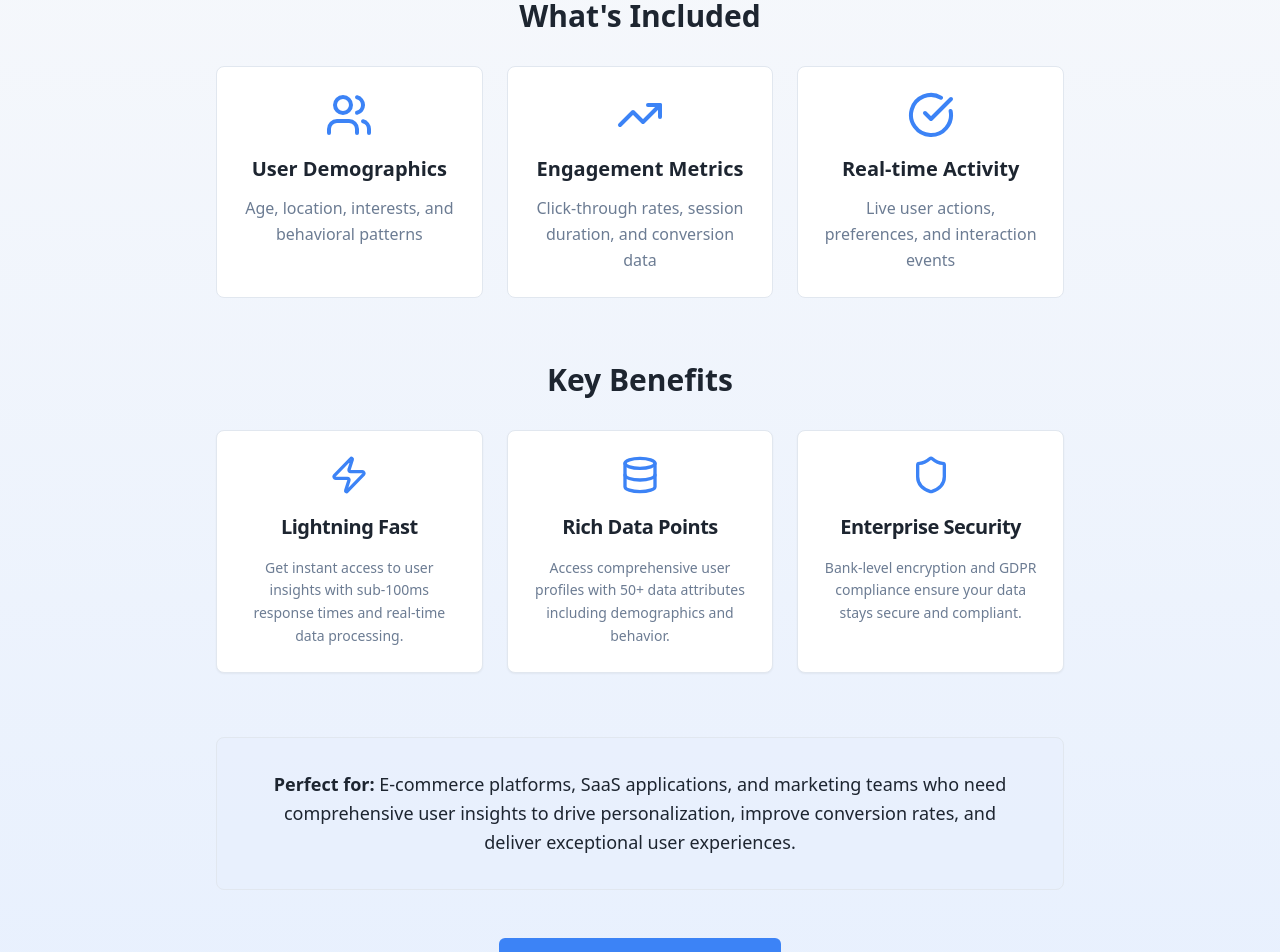
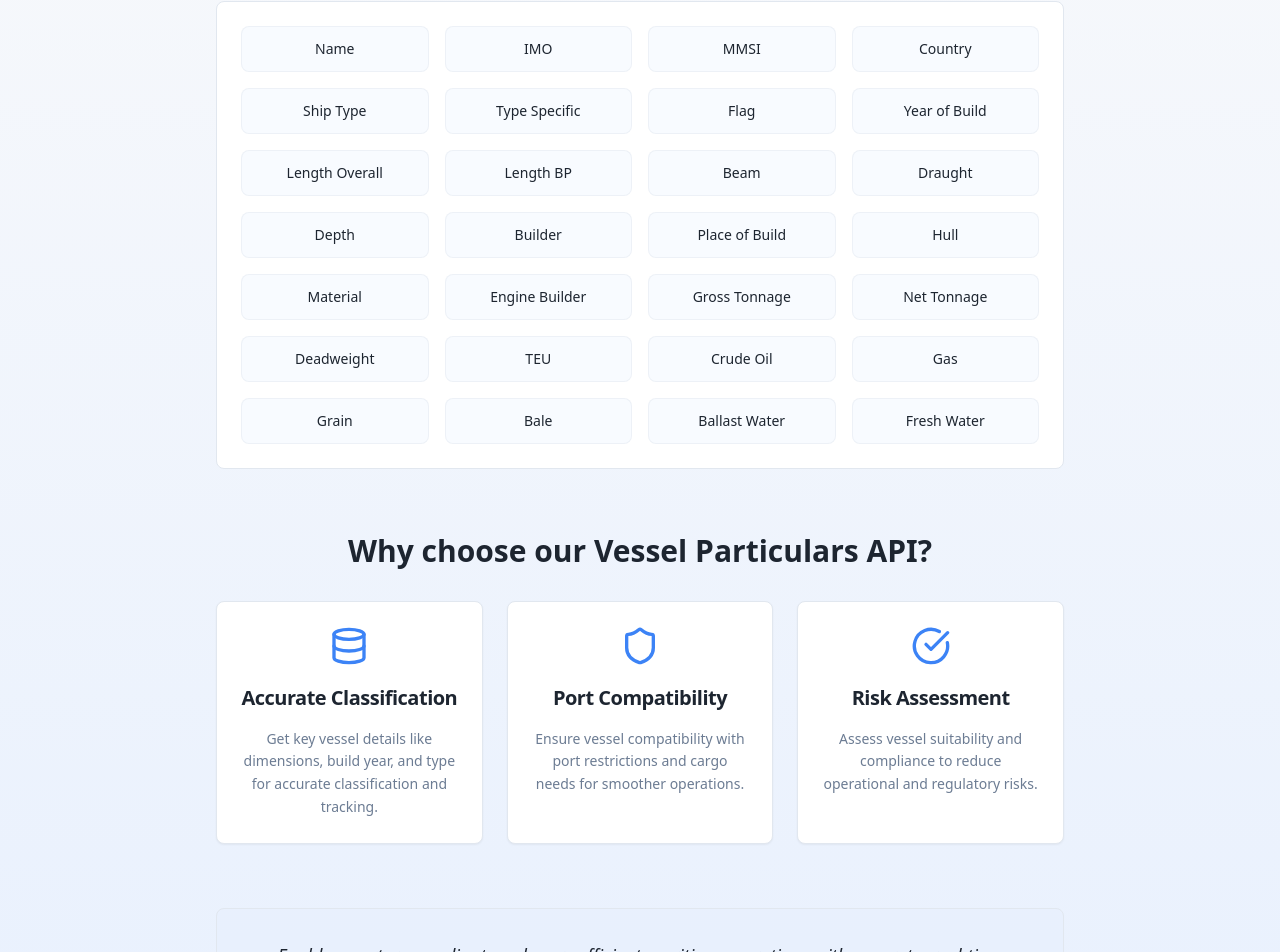
Before and after one commit to viktorcoder123/endpoint-overview-compass, a React (Vite) app: page / in a window 1280 px wide. Shown: the part 312-1264 px from the top of the page. Built offline with nearby package versions, Linux system fonts and the light colour scheme.

Commit message:
Add API endpoint documentation
Implement API endpoint documentation based on provided data.

```diff
--- a/src/pages/Index.tsx
+++ b/src/pages/Index.tsx
@@ -4,38 +4,27 @@ import { Database, Zap, Shield, ArrowRight, CheckCircle, TrendingUp, Users } fro
 
 const Index = () => {
   const dataPoints = [
-    {
-      icon: Users,
-      title: "User Demographics",
-      description: "Age, location, interests, and behavioral patterns"
-    },
-    {
-      icon: TrendingUp,
-      title: "Engagement Metrics",
-      description: "Click-through rates, session duration, and conversion data"
-    },
-    {
-      icon: CheckCircle,
-      title: "Real-time Activity",
-      description: "Live user actions, preferences, and interaction events"
-    }
+    "Name", "IMO", "MMSI", "Country", "Ship Type", "Type Specific", "Flag", "Year of Build",
+    "Length Overall", "Length BP", "Beam", "Draught", "Depth", "Builder", "Place of Build",
+    "Hull", "Material", "Engine Builder", "Gross Tonnage", "Net Tonnage", "Deadweight",
+    "TEU", "Crude Oil", "Gas", "Grain", "Bale", "Ballast Water", "Fresh Water"
   ];
 
   const benefits = [
     {
-      icon: Zap,
-      title: "Lightning Fast",
-      description: "Get instant access to user insights with sub-100ms response times and real-time data processing."
-    },
-    {
       icon: Database,
-      title: "Rich Data Points",
-      description: "Access comprehensive user profiles with 50+ data attributes including demographics and behavior."
+      title: "Accurate Classification",
+      description: "Get key vessel details like dimensions, build year, and type for accurate classification and tracking."
     },
     {
       icon: Shield,
-      title: "Enterprise Security",
-      description: "Bank-level encryption and GDPR compliance ensure your data stays secure and compliant."
+      title: "Port Compatibility",
+      description: "Ensure vessel compatibility with port restrictions and cargo needs for smoother operations."
+    },
+    {
+      icon: CheckCircle,
+      title: "Risk Assessment",
+      description: "Assess vessel suitability and compliance to reduce operational and regulatory risks."
     }
   ];
 
@@ -45,38 +34,35 @@ const Index = () => {
         {/* Hero Section */}
         <div className="text-center mb-16">
           <h1 className="text-5xl font-bold text-foreground mb-6 leading-tight">
-            User Analytics API
+            Vessel Particulars
           </h1>
           <p className="text-xl text-muted-foreground mb-8 max-w-2xl mx-auto leading-relaxed">
-            Unlock powerful insights about your users with our comprehensive analytics endpoint.
-            Get real-time data, demographics, and behavioral patterns in a single API call.
+            Real-time access to comprehensive vessel particular data
           </p>
         </div>
 
-        {/* Data Points Section */}
+        {/* Available Data Points Section */}
         <div className="mb-16">
           <h2 className="text-3xl font-semibold text-foreground mb-8 text-center">
-            What's Included
+            Available Data Points
           </h2>
-          <div className="grid md:grid-cols-3 gap-6">
-            {dataPoints.map((point, index) => (
-              <div key={index} className="text-center p-6 rounded-lg bg-card border border-border hover:shadow-elegant transition-all duration-300">
-                <point.icon className="h-12 w-12 text-primary mx-auto mb-4" />
-                <h3 className="text-xl font-semibold text-card-foreground mb-3">
-                  {point.title}
-                </h3>
-                <p className="text-muted-foreground leading-relaxed">
-                  {point.description}
-                </p>
-              </div>
-            ))}
+          <div className="bg-card border border-border rounded-lg p-6">
+            <div className="grid grid-cols-2 md:grid-cols-4 gap-4">
+              {dataPoints.map((point, index) => (
+                <div key={index} className="p-3 bg-accent/30 rounded-lg border border-border/50 hover:bg-accent/50 transition-all duration-300">
+                  <p className="text-sm font-medium text-foreground text-center">
+                    {point}
+                  </p>
+                </div>
+              ))}
+            </div>
           </div>
         </div>
 
         {/* Benefits Section */}
         <div className="mb-16">
           <h2 className="text-3xl font-semibold text-foreground mb-8 text-center">
-            Key Benefits
+            Why choose our Vessel Particulars API?
           </h2>
           <div className="grid md:grid-cols-3 gap-6">
             {benefits.map((benefit, index) => (
@@ -97,10 +83,8 @@ const Index = () => {
 
         {/* Use Case Section */}
         <div className="text-center mb-12 p-8 bg-accent/50 rounded-lg border border-border">
-          <p className="text-lg text-foreground leading-relaxed max-w-3xl mx-auto">
-            <strong>Perfect for:</strong> E-commerce platforms, SaaS applications, and marketing teams
-            who need comprehensive user insights to drive personalization, improve conversion rates,
-            and deliver exceptional user experiences.
+          <p className="text-lg text-foreground leading-relaxed max-w-3xl mx-auto italic">
+            Enable smarter, compliant, and more efficient maritime operations with accurate, real-time access to comprehensive vessel particulars.
           </p>
         </div>
 
@@ -112,11 +96,11 @@ const Index = () => {
             className="text-lg px-8 py-4"
             onClick={() => window.open('#', '_blank')}
           >
-            Explore API Reference
+            Link to correct section in API Reference
             <ArrowRight className="ml-2 h-5 w-5" />
           </Button>
           <p className="text-sm text-muted-foreground mt-4">
-            View detailed documentation, code examples, and authentication details
+            Access detailed vessel particulars documentation and implementation guide
           </p>
         </div>
       </div>
```
